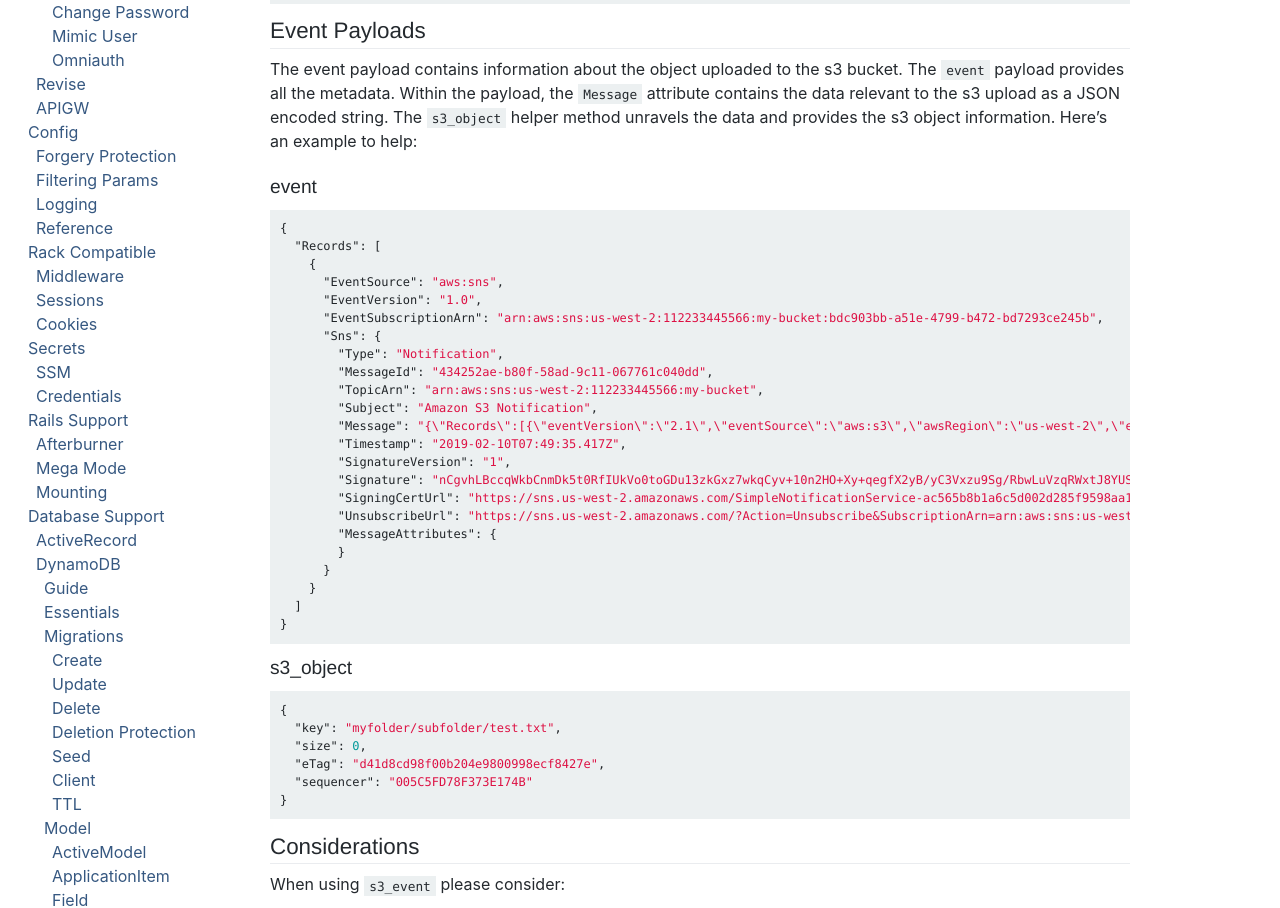
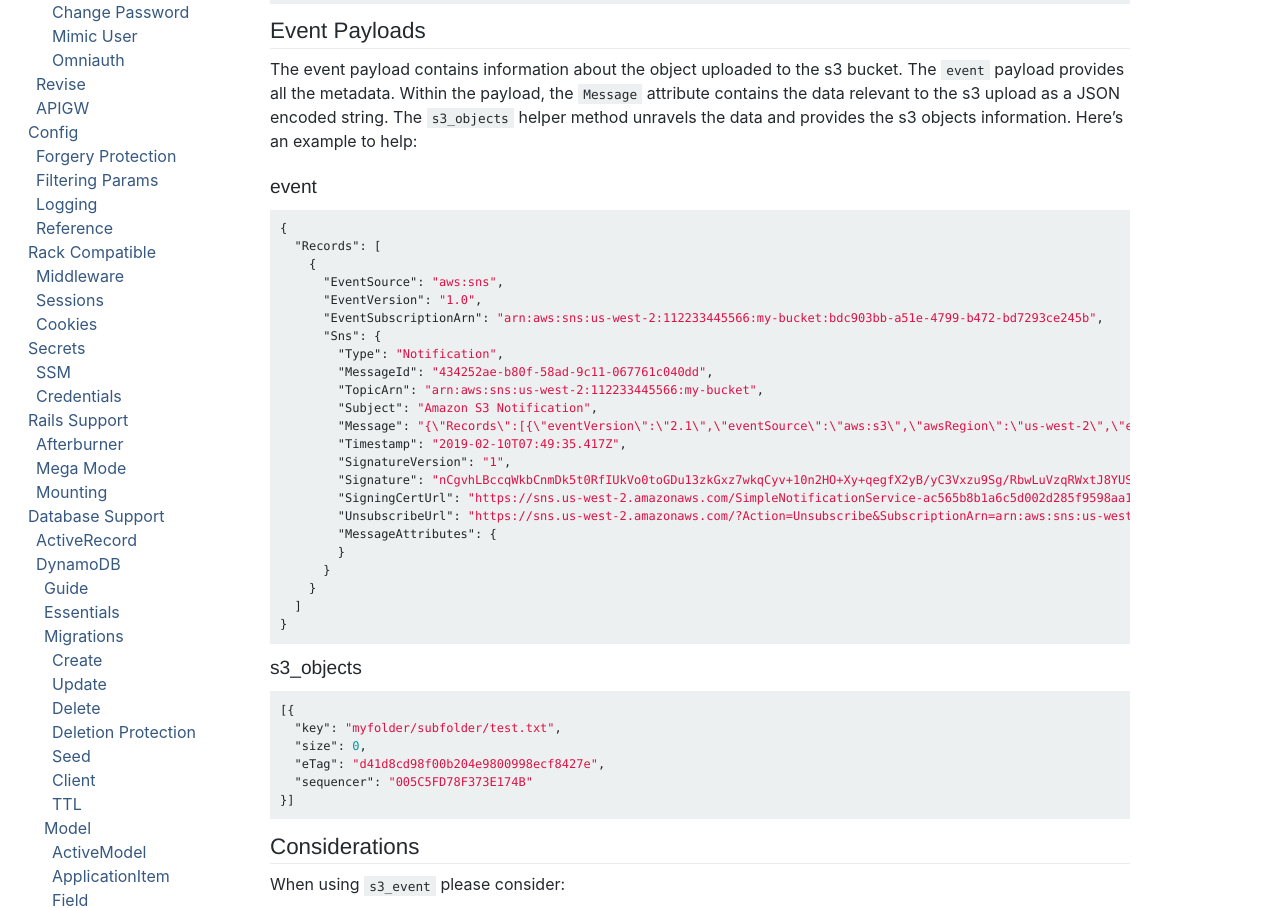
Before and after one commit to rubyonjets/jets-docs, a Jekyll site: the page built from _docs/events/s3.md, in a window 1280 px wide and 1400 px high, scrolled down 2150 px. Shown: the part 153-1061 px from the top of the window. Built offline with Jekyll 4.4.1, drawn with Linux system fonts in a browser that asks for light colours; a script that is not in the unit is left out; some of the changed text lies outside the part shown.

Commit message:
update s3 sns sqs event payloads helpers

````diff
--- a/_docs/events/s3.md
+++ b/_docs/events/s3.md
@@ -26,8 +26,8 @@ class S3Job < ApplicationJob
   s3_event "my-bucket" # new or existing bucket
   def process
     puts "event #{JSON.dump(event)}"
-    puts "s3_event #{JSON.dump(s3_event)}"
-    puts "s3_object #{JSON.dump(s3_object)}"
+    puts "s3_events #{JSON.dump(s3_events)}"
+    puts "s3_objects #{JSON.dump(s3_objects)}"
   end
 end
 ```
@@ -66,7 +66,7 @@ end
 
 ## Event Payloads
 
-The event payload contains information about the object uploaded to the s3 bucket. The `event` payload provides all the metadata. Within the payload, the `Message` attribute contains the data relevant to the s3 upload as a JSON encoded string. The `s3_object` helper method unravels the data and provides the s3 object information. Here's an example to help:
+The event payload contains information about the object uploaded to the s3 bucket. The `event` payload provides all the metadata. Within the payload, the `Message` attribute contains the data relevant to the s3 upload as a JSON encoded string. The `s3_objects` helper method unravels the data and provides the s3 objects information. Here's an example to help:
 
 ### event
 
@@ -96,15 +96,15 @@ The event payload contains information about the object uploaded to the s3 bucke
 }
 ```
 
-### s3_object
+### s3_objects
 
 ```json
-{
+[{
   "key": "myfolder/subfolder/test.txt",
   "size": 0,
   "eTag": "d41d8cd98f00b204e9800998ecf8427e",
   "sequencer": "005C5FD78F373E174B"
-}
+}]
 ```
 
 ## Considerations
````
Also changed, not shown: _docs/events/sns.md (+7 -6 lines), _docs/events/sqs.md (+7 -6 lines).
